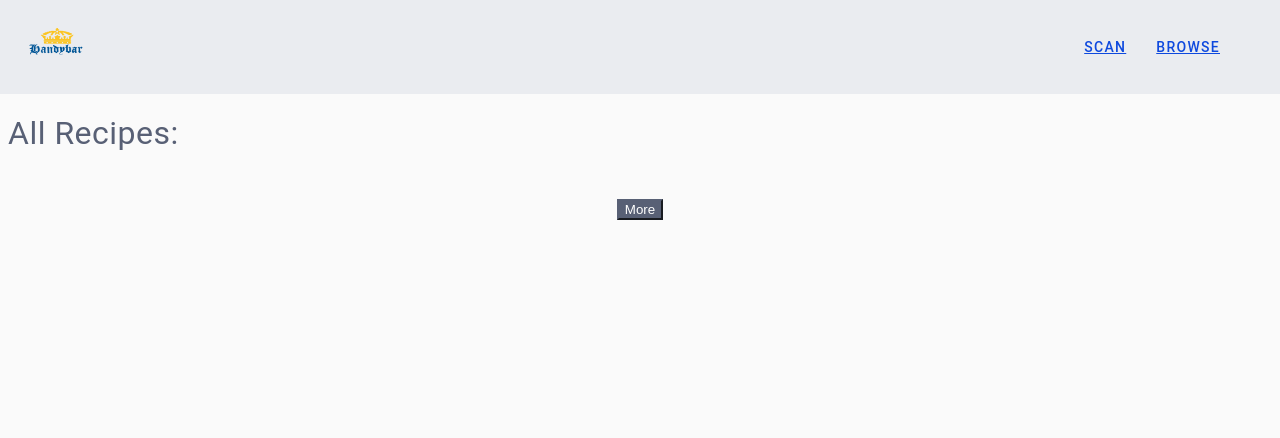
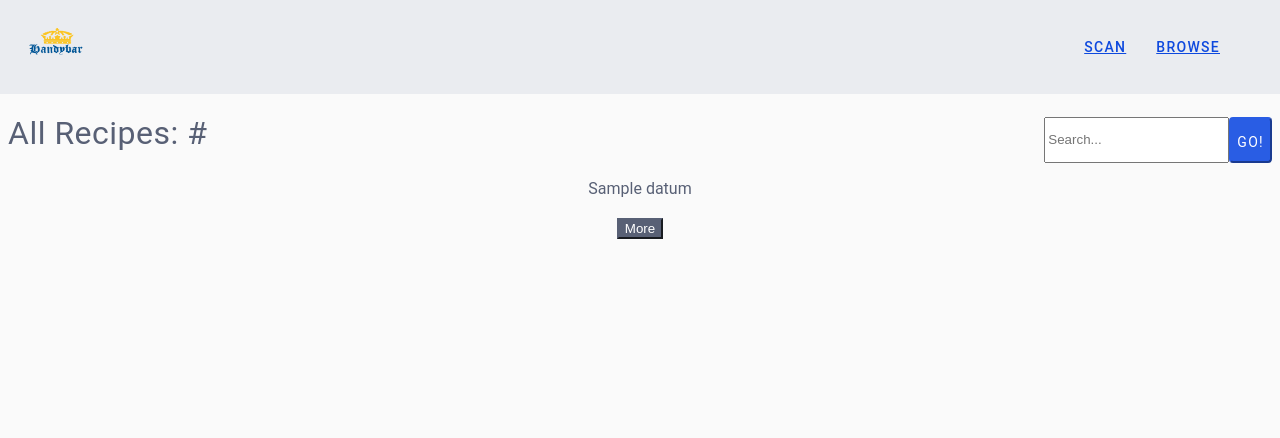
Before and after one commit to cbi-robschmidt/hackarona, a Django app: template catalog/templates/catalog.html in a window 1280 px wide. Shown: the top 438 px of the page. Run offline with Django 3.2, Linux system fonts and the light colour scheme; the template is opened without the code that fills it: most values are stand-ins (such as "Sample title", 1, 10 or a date in 2020); parts of the project's set-up code (start-up, migrations or seed data) failed here and were passed over.

Commit message:
Working browser with search option

```diff
--- a/catalog/templates/catalog.html
+++ b/catalog/templates/catalog.html
@@ -6,12 +6,24 @@
 {% block import %} <link rel="stylesheet" href="{% static "catalog_styling/catalog.css" %}"> {% endblock %}
 
 {% block content %}
-    <h1> All Recipes: </h1>
+    <div class="header">
+        <h1> All Recipes: {{ url }}</h1>
+
+        <form class="searchBar" method="POST" action="{% url 'catalog' %}">
+            {% csrf_token %}
+            <input id="query" name="query" type="text" placeholder="Search...">
+            <input class="btn btn-primary" type="submit" value="Go!"/>
+        </form>
+    </div>
+
+    {% for datum in data_dump %}
+        {{ datum }}
+    {% endfor %}
 
     <div class="catalog">
         {% comment %} Catalog Items Fill into here {% endcomment %}
     </div>
-    <button class="btn-secondary" onclick="loadMore()">More</button>
+    <button id="moreButton" class="btn-secondary" onclick="loadMore()">More</button>
 
     <script src="{% static "catalog_styling/catalog_viewer.js" %}"></script>
 {% endblock %}
--- a/catalog/urls.py
+++ b/catalog/urls.py
@@ -1,9 +1,8 @@
 from django.urls import path
-
 from .views import IndexView, ResultsView, get_catalog
 
 urlpatterns = [
     path('', IndexView.as_view(), name='index'),
     path('results/<uuid:pk>/', ResultsView.as_view(), name='results'),
-    path('catalog', get_catalog, name='catalog')
+    path('catalog/', get_catalog, name='catalog')
 ]
--- a/static/catalog_styling/catalog.css
+++ b/static/catalog_styling/catalog.css
@@ -22,6 +22,22 @@
 }
 
 .catalog-item > img {
-    max-height: 250px;
-    max-width: 250px;
+    max-height: 500px;
+    max-width: 500px;
 }
+
+.header {
+    display: flex;
+    flex-direction: row;
+    justify-content: space-between;
+    align-items: baseline;
+}
+
+.searchBar {
+    top: 0;
+    display: flex;
+    flex-direction: row;
+    flex-wrap: nowrap;
+    justify-content: flex-end;
+    align-items: stretch;
+}
--- a/static/catalog_styling/catalog_viewer.js
+++ b/static/catalog_styling/catalog_viewer.js
@@ -1,18 +1,22 @@
 const GET_RECIPES_URL = 'https://0y0h6tom4a.execute-api.us-east-1.amazonaws.com/getRecipe';
 let page = 1;
-
 $(document).ready(getRecipes);
 
 function getRecipes() {
     const catalog = $(".catalog");
+    var searchParams = new URLSearchParams(location.search);
+    const query = searchParams.get("query") || "";
 
     $.ajax({
         url: GET_RECIPES_URL,
         type: "POST",
         contentType: 'application/json',
-        data: JSON.stringify({query: [""], page}),
+        data: JSON.stringify({query: [query], page}),
         success: function(data) {
             const recipes = JSON.parse("{\"body\":"+data.body+"}");
+            if(recipes.body.length == 0) {
+                $("#moreButton").hide();
+            }
             $.each(recipes.body, function(index, value) {
                 catalog.append(`<a class="catalog-item" href=${value['webImage']}><h3>${value['name']}</h3><br /><img src=${value['webImage']} /></a>`);
             });
```
Also changed, not shown: catalog/views.py (+10 -0 lines).
